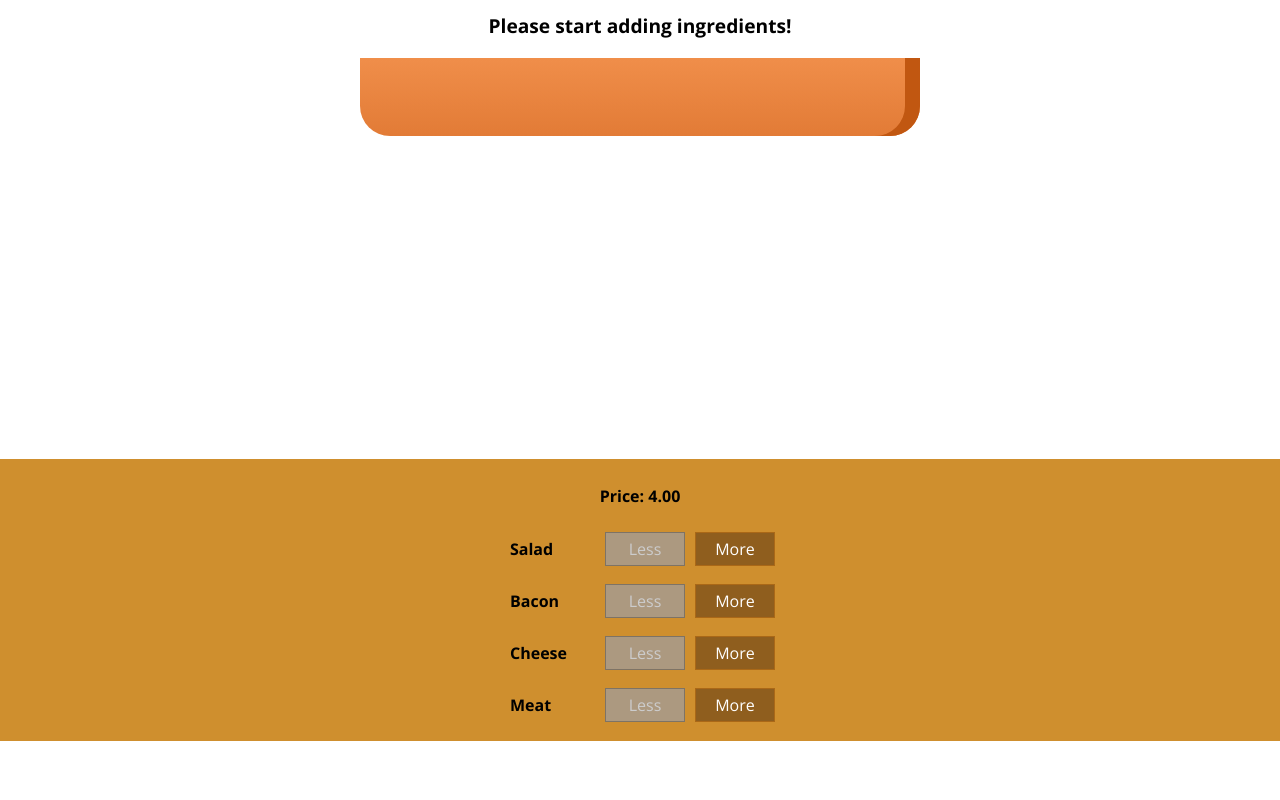
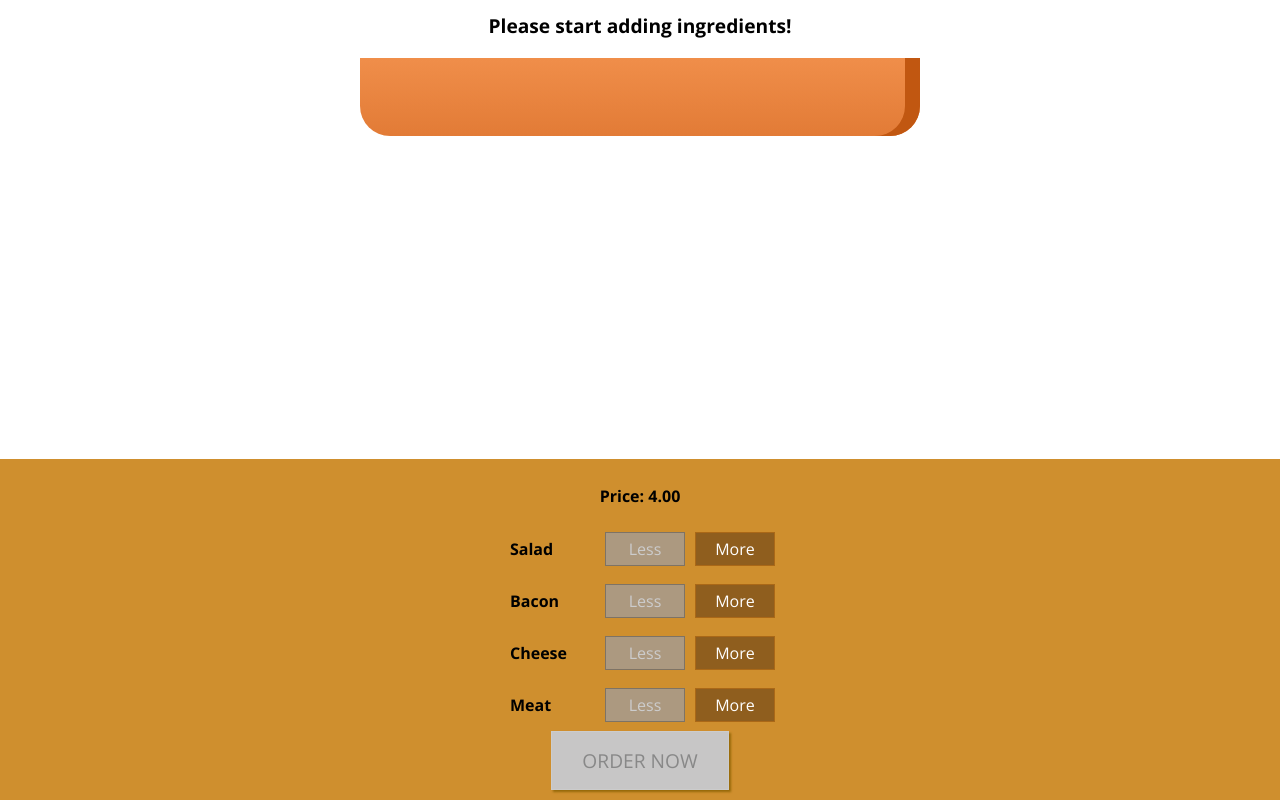
Before and after one commit to sriharshakappala/burger-builder, a React app: page / in a window 1280 px wide. Shown: the part 179-979 px from the top of the page. Before the commit the page ends 920 px from the top, so only its background shows below. Built offline with nearby package versions, Linux system fonts and the light colour scheme.

Commit message:
Order now button added

```diff
--- a/src/components/Burger/BuildControls/BuildControls.css
+++ b/src/components/Burger/BuildControls/BuildControls.css
@@ -8,3 +8,44 @@
   margin: auto;
   padding: 10px 0;
 }
+
+.OrderButton {
+  background-color: #DAD735;
+  outline: none;
+  cursor: pointer;
+  border: 1px solid #966909;
+  color: #966909;
+  font-family: inherit;
+  font-size: 1.2em;
+  padding: 15px 30px;
+  box-shadow: 2px 2px 2px #966909;
+}
+
+.OrderButton:hover, .OrderButton:active {
+  background-color: #A0DB41;
+  border: 1px solid #966909;
+  color: #966909;
+}
+
+.OrderButton:disabled {
+  background-color: #C7C6C6;
+  cursor: not-allowed;
+  border: 1px solid #ccc;
+  color: #888888;
+}
+
+.OrderButton:not(:disabled) {
+  animation: enable 0.3s linear;
+}
+
+@keyframes enable {
+  0% {
+      transform: scale(1);
+  }
+  60% {
+      transform: scale(1.1);
+  }
+  100% {
+      transform: scale(1);
+  }
+}
--- a/src/components/Burger/BuildControls/BuildControls.js
+++ b/src/components/Burger/BuildControls/BuildControls.js
@@ -20,6 +20,7 @@
           removed={() => props.ingredientRemoved(control.type)}
           disabled={props.disabled[control.type]} />
       ))}
+      <button className={classes.OrderButton} disabled={!props.purchasable}>ORDER NOW</button>
     </div>
   );
 }
--- a/src/containers/BurgerBuilder/BurgerBuilder.js
+++ b/src/containers/BurgerBuilder/BurgerBuilder.js
@@ -24,7 +24,8 @@
       cheese: 0,
       meat: 0
     },
-    totalPrice: 4
+    totalPrice: 4,
+    purchasable: false,
   }
 
   addIngredientHandler = (type) => {
@@ -38,6 +39,7 @@
     const oldPrice = this.state.totalPrice;
     const newPrice = oldPrice + priceAddition;
     this.setState({ingredients: updatedIngredients, totalPrice: newPrice});
+    this.updatePurchaseState(updatedIngredients);
   }
 
   removeIngredientHandler = (type) => {
@@ -54,6 +56,14 @@
     const oldPrice = this.state.totalPrice;
     const newPrice = oldPrice - priceDeduction;
     this.setState({ingredients: updatedIngredients, totalPrice: newPrice});
+    this.updatePurchaseState(updatedIngredients);
+  }
+
+  updatePurchaseState (ingredients) {
+    const sum = Object.keys(ingredients).map(igKey => {return ingredients[igKey];}).reduce((sum, el) => {return sum + el;}, 0);
+    this.setState({
+      purchasable: sum > 0,
+    });
   }
 
   render() {
@@ -67,7 +77,7 @@
       <Aux>
         <Burger ingredients={this.state.ingredients} />
         <BuildControls ingredientAdded={this.addIngredientHandler} ingredientRemoved={this.removeIngredientHandler}
-          disabled={disabledInfo} price={this.state.totalPrice} />
+          disabled={disabledInfo} price={this.state.totalPrice} purchasable={this.state.purchasable} />
       </Aux>
     );
   }
```
